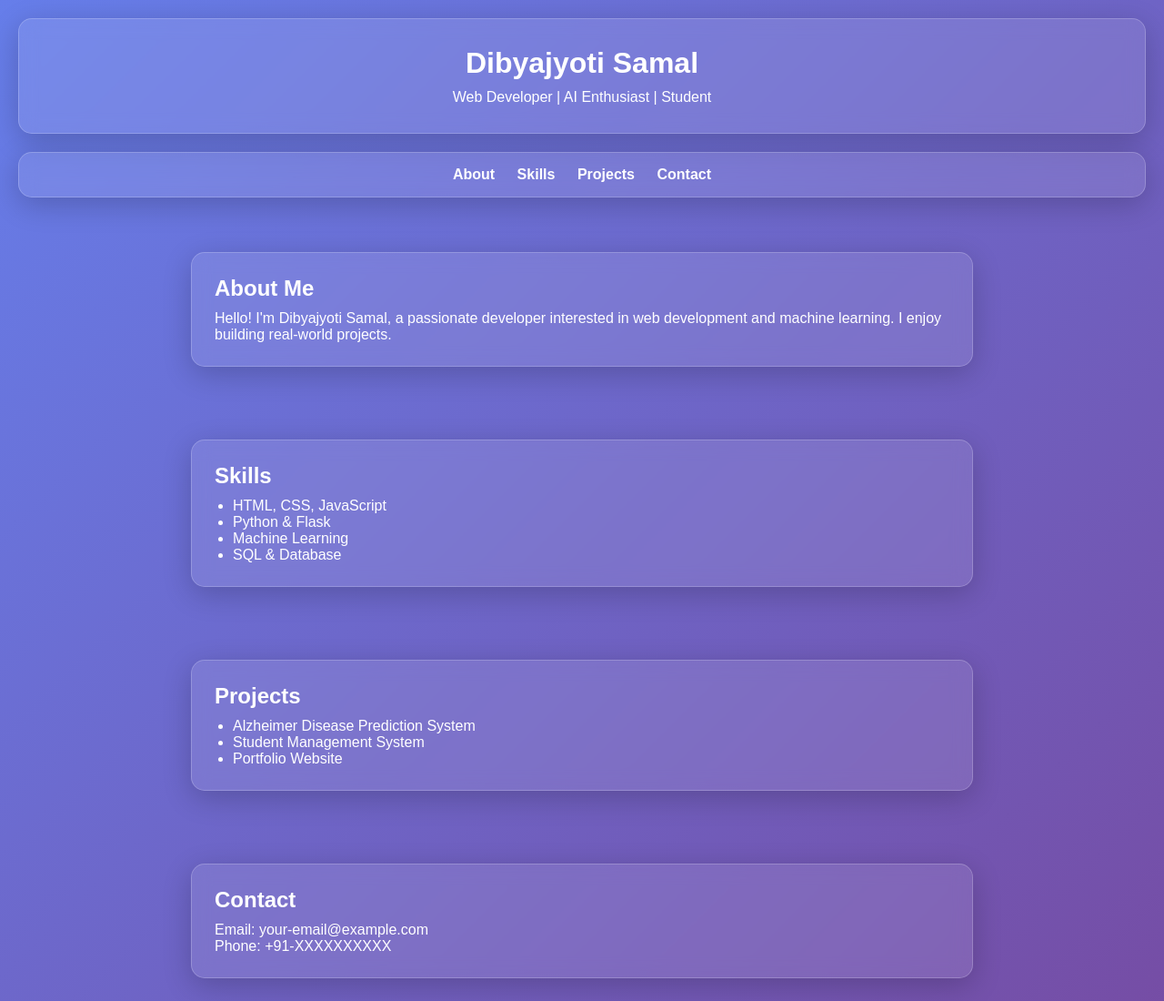
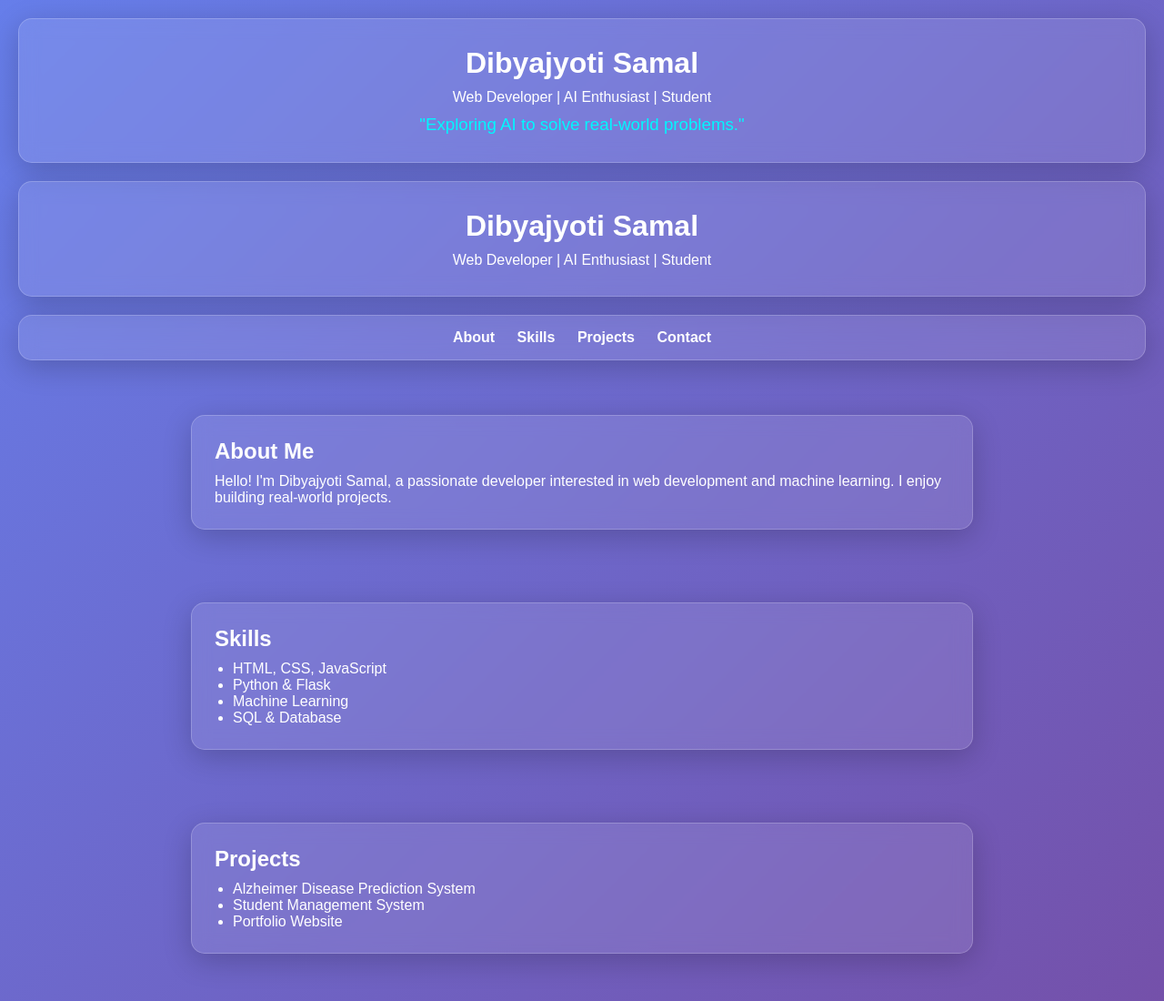
Before and after one commit to dibyajyoti-samal/project-digit-recognition-, a plain HTML site: page index.html in a window 1280 px wide. Shown: the top 1100 px of the page at 91% size. Drawn offline with Linux system fonts and the light colour scheme.

Commit message:
Add tagline header to index.html
Added a new header section with a tagline about exploring AI.

```diff
--- a/index.html
+++ b/index.html
@@ -92,6 +92,15 @@
     </style>
 </head>
 <body>
+    <body>
+
+<header class="glass">
+    <h1>Dibyajyoti Samal</h1>
+    <p>Web Developer | AI Enthusiast | Student</p>
+    <h3 style="margin-top:10px; font-weight: normal; color: #00f7ff;">
+        "Exploring AI to solve real-world problems."
+    </h3>
+</header>
 
 <header class="glass">
     <h1>Dibyajyoti Samal</h1>
```
